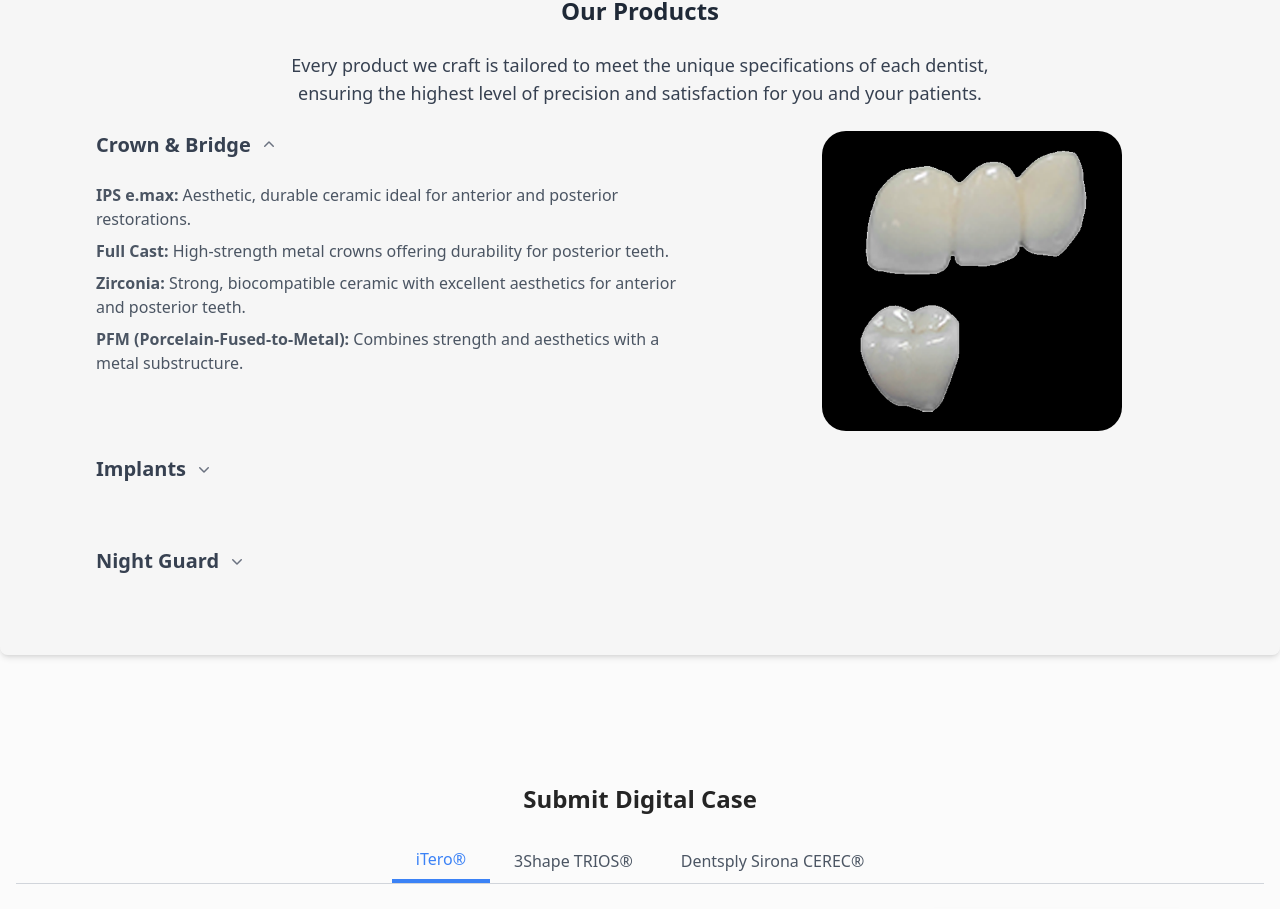
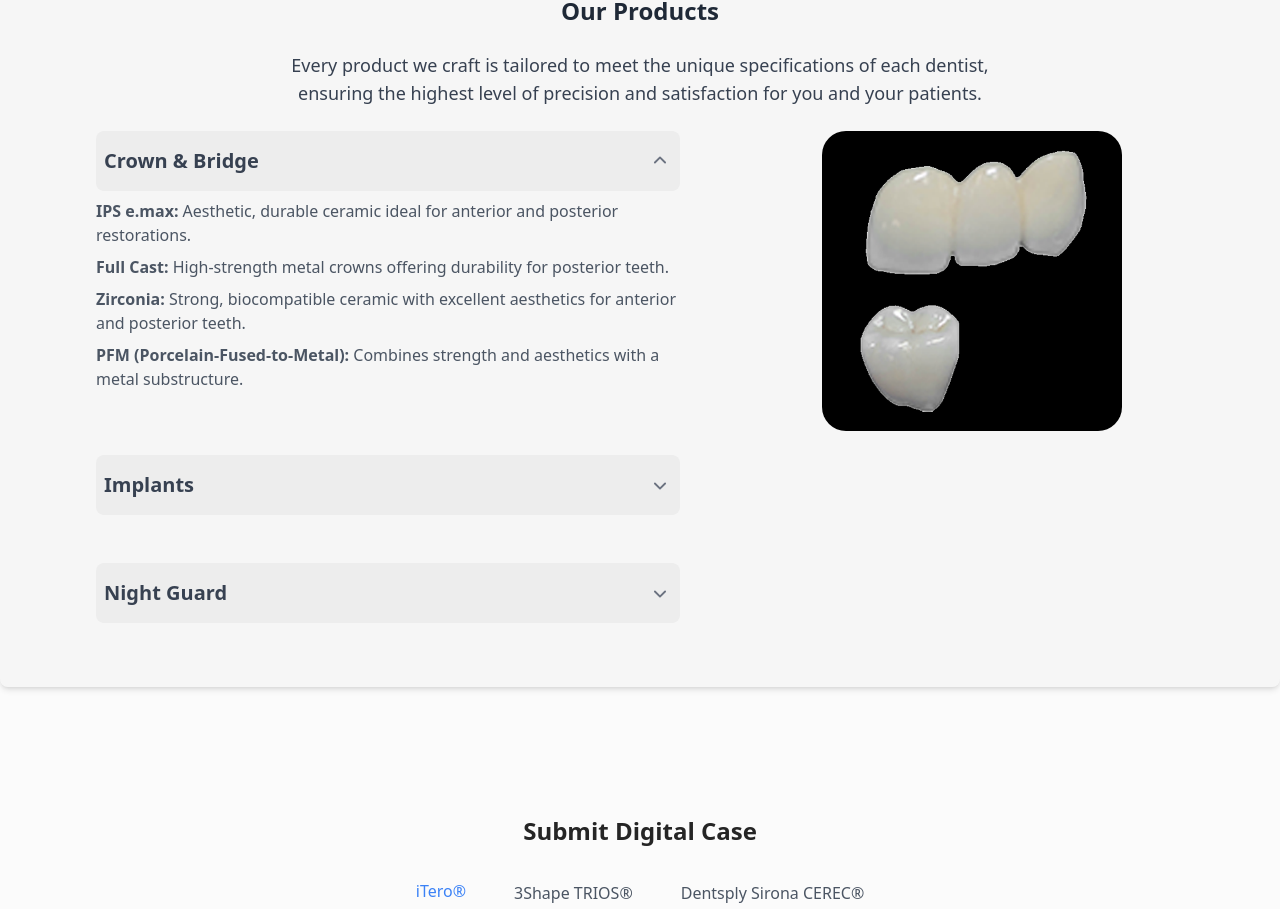
Before and after one commit to joshkwka/skdental, a Next.js app in the folder skdental/: page / in a window 1280 px wide. Shown: the part 917-1826 px from the top of the page. Built offline with nearby package versions, Linux system fonts and the light colour scheme.

Commit message:
changed styling ofproduct tabs

```diff
--- a/skdental/app/globals.css
+++ b/skdental/app/globals.css
@@ -20,6 +20,8 @@
   --project-background: #fbfbfb;
   --text-light: #e0e0e0;
   --text-dark: #3c4043;
+  --tab-background: #ebebebc5;
+  --tab-background-hover: #e2e2e2c5;
 }
 
 body {
--- a/skdental/components/ProductsList.tsx
+++ b/skdental/components/ProductsList.tsx
@@ -1,19 +1,12 @@
 import React, { useState } from "react";
 import Image from "next/image";
-import { ChevronDownIcon } from '@heroicons/react/20/solid';
+import { ChevronDownIcon } from "@heroicons/react/20/solid";
 
 const ProductsList = () => {
   const [expandedSection, setExpandedSection] = useState<string | null>("Crown & Bridge");
 
   const toggleSection = (section: string) => {
-    if (expandedSection === section) {
-      setExpandedSection(null);
-    } else {
-      setExpandedSection(null);
-      setTimeout(() => {
-        setExpandedSection(section);
-      }, 300);
-    }
+    setExpandedSection(expandedSection === section ? null : section);
   };
 
   return (
@@ -35,42 +28,35 @@ const ProductsList = () => {
       {/* Crown & Bridge */}
       <div className="ml-0 lg:ml-20 mb-6 flex flex-wrap">
         <div className="w-full md:w-1/2 flex flex-col items-start mb-6">
-          <h3
-            className="text-xl font-semibold cursor-pointer text-gray-700 hover:text-blue-500 transition-colors mb-4 flex items-center justify-between"
+          <div
+            className="w-full flex items-center justify-between cursor-pointer py-4 px-2 rounded-lg bg-[var(--tab-background)] hover:bg-[var(--tab-background-hover)] transition-colors"
             onClick={() => toggleSection("Crown & Bridge")}
           >
-            Crown & Bridge
+            <h3 className="text-xl font-semibold text-gray-700">Crown & Bridge</h3>
             <ChevronDownIcon
-              className={`ml-2 h-5 w-5 text-gray-500 transform transition-transform ${
+              className={`h-6 w-6 text-gray-500 transform transition-transform ${
                 expandedSection === "Crown & Bridge" ? "rotate-180" : ""
               }`}
-              onClick={() => toggleSection("Crown & Bridge")}
             />
-          </h3>
+          </div>
           <div className="flex flex-col">
             <div
               className={`transition-all duration-300 ease-in-out overflow-hidden ${
-                expandedSection === "Crown & Bridge"
-                  ? "max-h-screen opacity-100"
-                  : "max-h-0 opacity-0"
+                expandedSection === "Crown & Bridge" ? "max-h-screen opacity-100" : "max-h-0 opacity-0"
               }`}
             >
               <ul className="mt-2 space-y-2 text-gray-600">
                 <li>
-                  <strong>IPS e.max:</strong> Aesthetic, durable ceramic ideal
-                  for anterior and posterior restorations.
+                  <strong>IPS e.max:</strong> Aesthetic, durable ceramic ideal for anterior and posterior restorations.
                 </li>
                 <li>
-                  <strong>Full Cast:</strong> High-strength metal crowns
-                  offering durability for posterior teeth.
+                  <strong>Full Cast:</strong> High-strength metal crowns offering durability for posterior teeth.
                 </li>
                 <li>
-                  <strong>Zirconia:</strong> Strong, biocompatible ceramic with
-                  excellent aesthetics for anterior and posterior teeth.
+                  <strong>Zirconia:</strong> Strong, biocompatible ceramic with excellent aesthetics for anterior and posterior teeth.
                 </li>
                 <li>
-                  <strong>PFM (Porcelain-Fused-to-Metal):</strong> Combines
-                  strength and aesthetics with a metal substructure.
+                  <strong>PFM (Porcelain-Fused-to-Metal):</strong> Combines strength and aesthetics with a metal substructure.
                 </li>
               </ul>
             </div>
@@ -98,31 +84,26 @@ const ProductsList = () => {
       {/* Implants */}
       <div className="ml-0 lg:ml-20 mb-6 flex flex-wrap">
         <div className="w-full md:w-1/2 flex flex-col items-start mb-6">
-          <h3
-            className="text-xl font-semibold cursor-pointer text-gray-700 hover:text-blue-500 transition-colors mb-4 flex items-center justify-between"
+          <div
+            className="w-full flex items-center justify-between cursor-pointer py-4 px-2 rounded-lg bg-[var(--tab-background)] hover:bg-[var(--tab-background-hover)] transition-colors"
             onClick={() => toggleSection("Implants")}
           >
-            Implants
+            <h3 className="text-xl font-semibold text-gray-700">Implants</h3>
             <ChevronDownIcon
-              className={`ml-2 h-5 w-5 text-gray-500 transform transition-transform ${
+              className={`h-6 w-6 text-gray-500 transform transition-transform ${
                 expandedSection === "Implants" ? "rotate-180" : ""
               }`}
-              onClick={() => toggleSection("Implants")}
             />
-          </h3>
+          </div>
           <div className="flex flex-col">
             <div
               className={`transition-all duration-300 ease-in-out overflow-hidden ${
-                expandedSection === "Implants"
-                  ? "max-h-screen opacity-100"
-                  : "max-h-0 opacity-0"
+                expandedSection === "Implants" ? "max-h-screen opacity-100" : "max-h-0 opacity-0"
               }`}
             >
               <p className="mt-2 text-gray-600">
-                SK Dental offers precision-crafted implants compatible with a
-                wide range of systems. These implants are designed for optimal
-                osseointegration and durability, ensuring long-lasting
-                performance.
+                SK Dental offers precision-crafted implants compatible with a wide range of systems. These implants are
+                designed for optimal osseointegration and durability, ensuring long-lasting performance.
               </p>
             </div>
           </div>
@@ -149,31 +130,26 @@ const ProductsList = () => {
       {/* Night Guard */}
       <div className="ml-0 lg:ml-20 mb-6 flex flex-wrap">
         <div className="w-full md:w-1/2 flex flex-col items-start mb-6">
-          <h3
-            className="text-xl font-semibold cursor-pointer text-gray-700 hover:text-blue-500 transition-colors mb-4 flex items-center justify-between"
+          <div
+            className="w-full flex items-center justify-between cursor-pointer py-4 px-2 rounded-lg bg-[var(--tab-background)] hover:bg-[var(--tab-background-hover)] transition-colors"
             onClick={() => toggleSection("Night Guard")}
           >
-            Night Guard
+            <h3 className="text-xl font-semibold text-gray-700">Night Guard</h3>
             <ChevronDownIcon
-              className={`ml-2 h-5 w-5 text-gray-500 transform transition-transform ${
+              className={`h-6 w-6 text-gray-500 transform transition-transform ${
                 expandedSection === "Night Guard" ? "rotate-180" : ""
               }`}
-              onClick={() => toggleSection("Night Guard")}
             />
-          </h3>
+          </div>
           <div className="flex flex-col">
             <div
               className={`transition-all duration-300 ease-in-out overflow-hidden ${
-                expandedSection === "Night Guard"
-                  ? "max-h-screen opacity-100"
-                  : "max-h-0 opacity-0"
+                expandedSection === "Night Guard" ? "max-h-screen opacity-100" : "max-h-0 opacity-0"
               }`}
             >
               <p className="mt-2 text-gray-600">
-                Our custom-fitted night guards provide effective protection
-                against bruxism (teeth grinding) and ensure comfort during use.
-                Available in soft, hard, and hybrid materials to suit individual
-                needs.
+                Our custom-fitted night guards provide effective protection against bruxism (teeth grinding) and ensure
+                comfort during use. Available in soft, hard, and hybrid materials to suit individual needs.
               </p>
             </div>
           </div>
```
